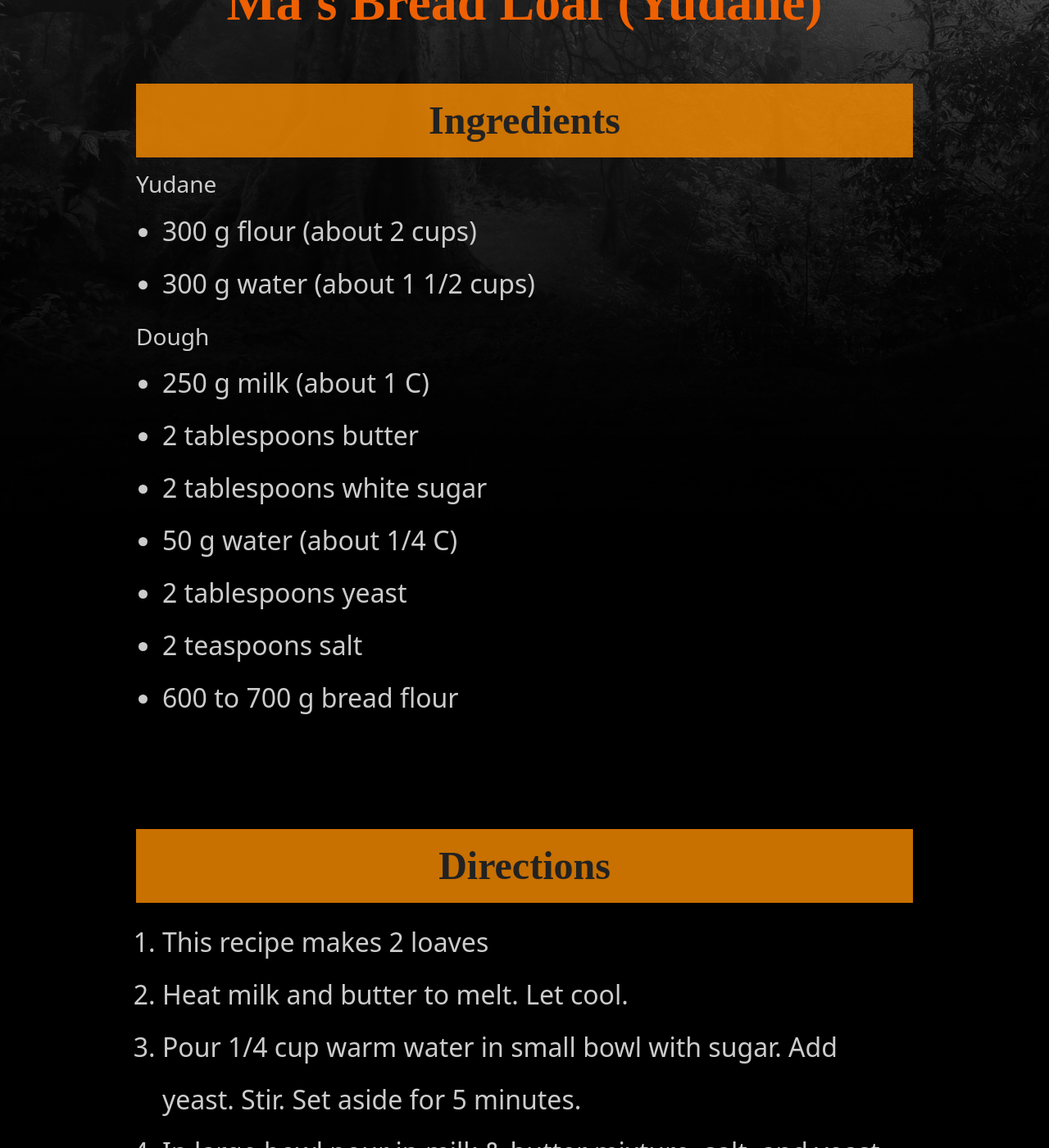
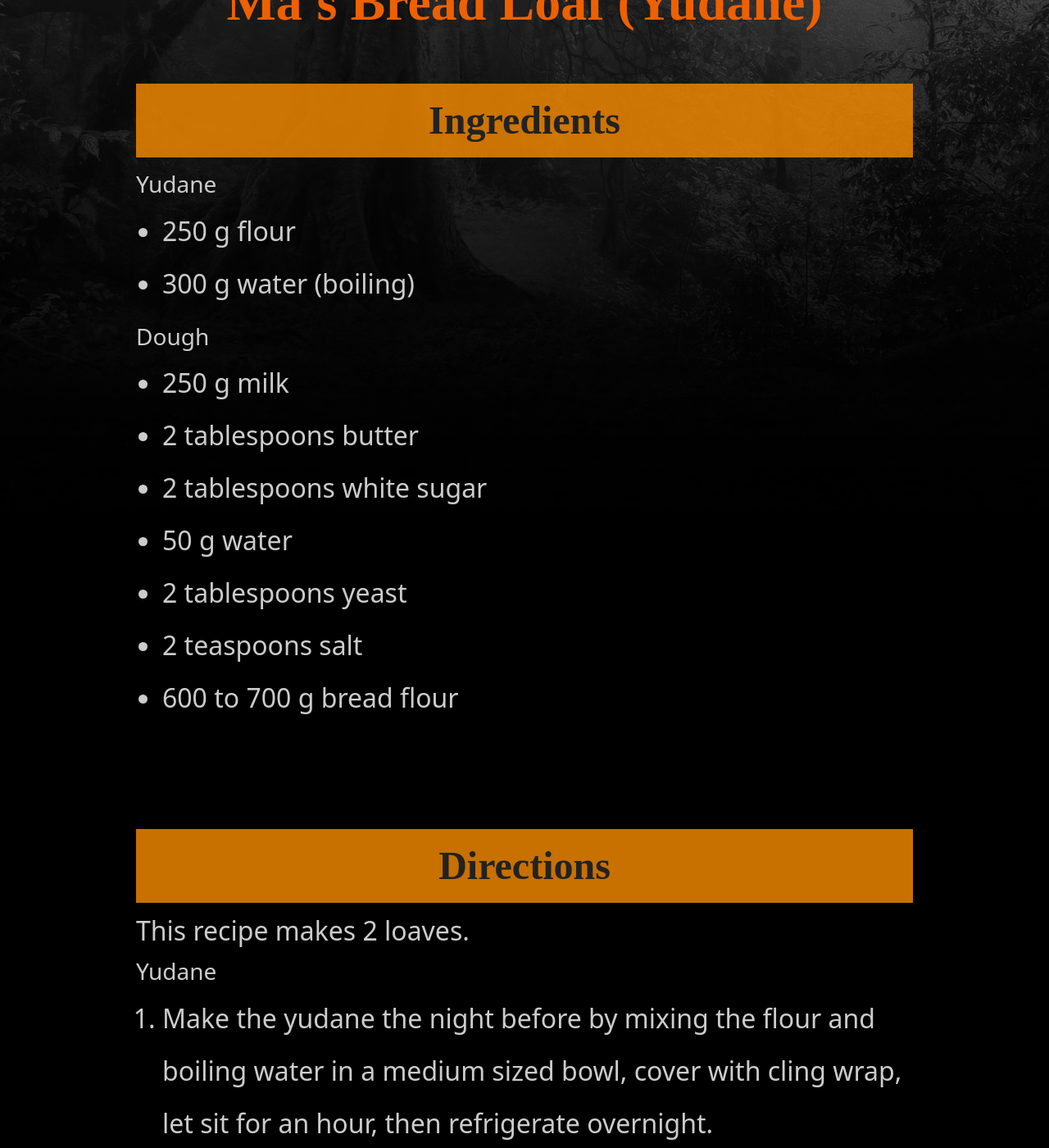
Before and after one commit to dits-family-cookbook/dits-family-cookbook.github.io, a Jekyll site: the page built from recipes/breads/mas-bread-loaf-yudane.md, in a window 1280 px wide and 1400 px high, scrolled down 200 px. Shown: the whole window at 82% size. Built offline with Jekyll 4.4.1, drawn with Linux system fonts in a browser that asks for light colours.

Commit message:
mas-bread-loaf, yudane directions

```diff
--- a/recipes/breads/mas-bread-loaf-yudane.md
+++ b/recipes/breads/mas-bread-loaf-yudane.md
@@ -7,16 +7,16 @@ layout: page
 
 ### Yudane
 
-* 300 g flour (about 2 cups)
-* 300 g water (about 1 1/2 cups)
+* 250 g flour
+* 300 g water (boiling)
 
 
 ### Dough
 
-* 250 g milk (about 1 C)
+* 250 g milk
 * 2 tablespoons butter
 * 2 tablespoons white sugar
-* 50 g water (about 1/4 C)
+* 50 g water
 * 2 tablespoons yeast
 * 2 teaspoons salt
 * 600 to 700 g bread flour
@@ -24,7 +24,15 @@ layout: page
 
 # Directions
 
-1. This recipe makes 2 loaves
+This recipe makes 2 loaves.
+
+### Yudane
+
+1. Make the yudane the night before by mixing the flour and boiling water in a medium sized bowl, cover with cling wrap, let sit for an hour, then refrigerate overnight.
+
+
+### Next Day
+
 1. Heat milk and butter to melt. Let cool.
 1. Pour 1/4 cup warm water in small bowl with sugar. Add yeast. Stir. Set aside for 5 minutes.
 1. In large bowl pour in milk & butter mixture, salt, and yeast mixture.
```
